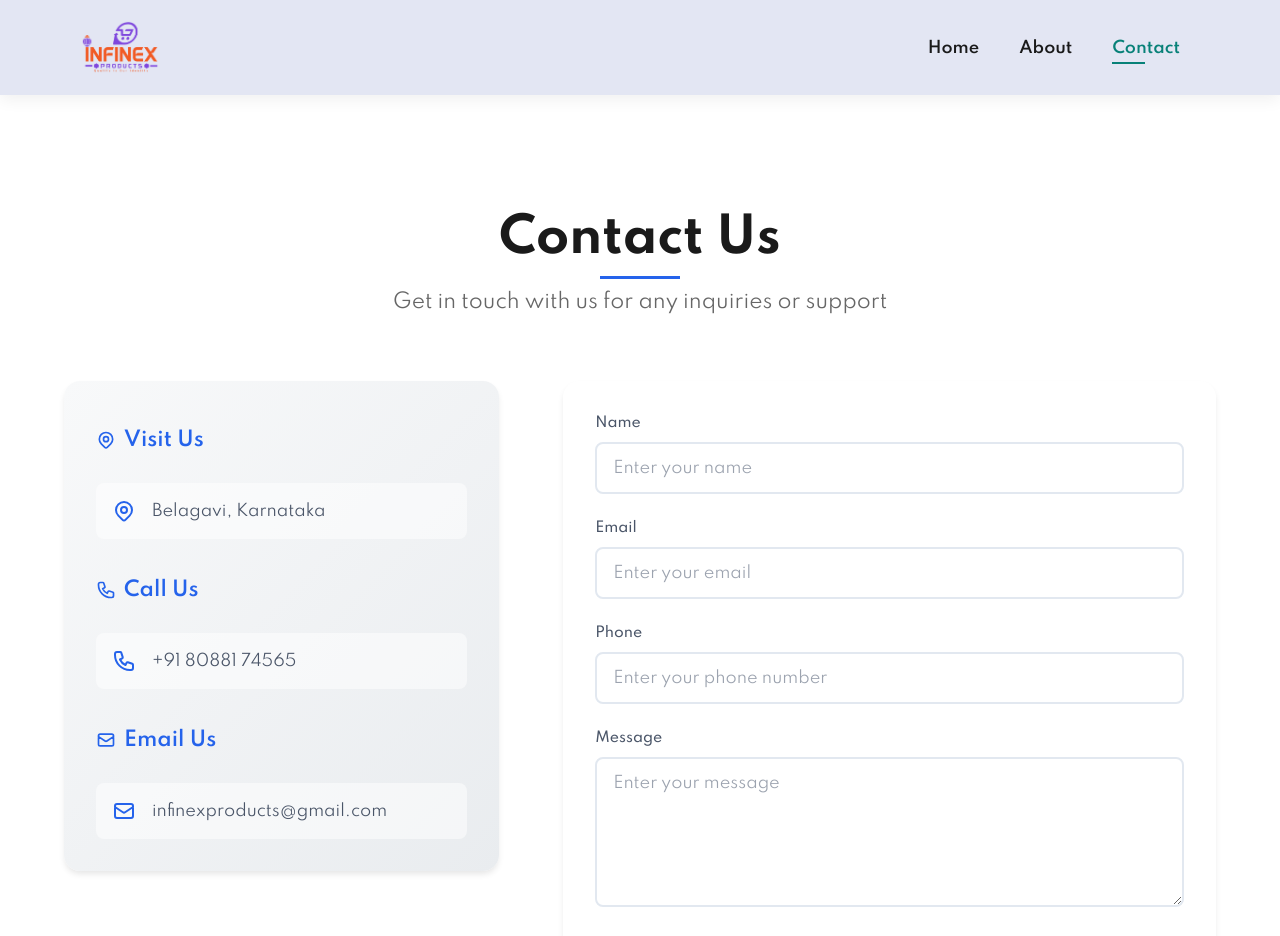
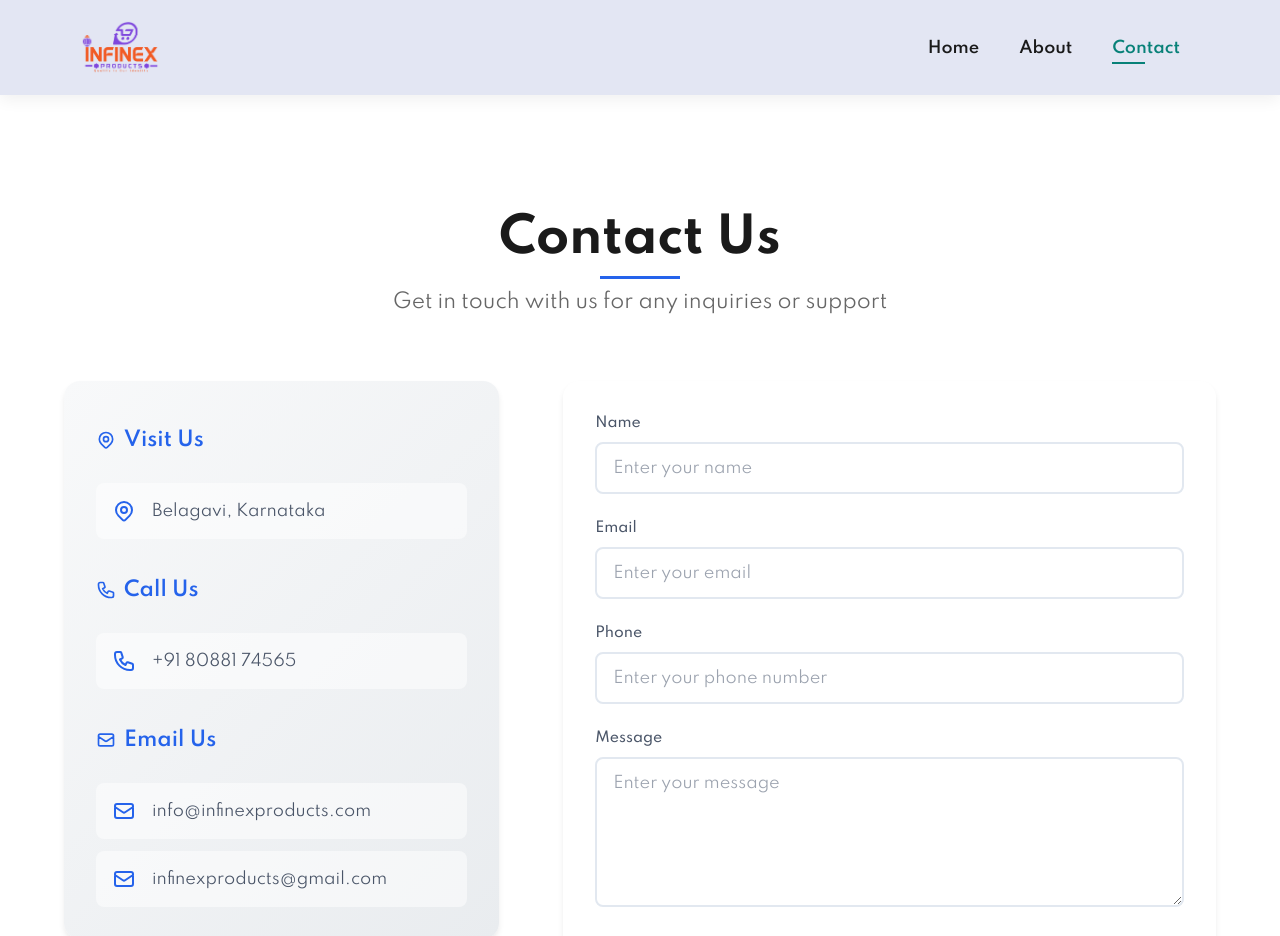
Before and after one commit to Vishal3kt/infinex-products, a React (Vite) app: page /contact in a window 1280 px wide. Shown: the top 936 px of the page. Built offline with nearby package versions, Linux system fonts and the light colour scheme; no server answers.

Commit message:
changes added

```diff
--- a/src/components/Contact.jsx
+++ b/src/components/Contact.jsx
@@ -19,7 +19,9 @@
 
     const handleSubmit = (e) => {
         e.preventDefault();
+        // Handle form submission here
         console.log('Form submitted:', formData);
+        // Reset form
         setFormData({
             name: '',
             email: '',
@@ -77,6 +79,12 @@
                             Email Us
                         </h2>
                         <a href="mailto:info@infinexproducts.com" className="contact-item">
+                            <svg className="contact-icon" viewBox="0 0 24 24" fill="none" stroke="currentColor">
+                                <path strokeLinecap="round" strokeLinejoin="round" strokeWidth={2} d="M3 8l7.89 5.26a2 2 0 002.22 0L21 8M5 19h14a2 2 0 002-2V7a2 2 0 00-2-2H5a2 2 0 00-2 2v10a2 2 0 002 2z" />
+                            </svg>
+                            <span>info@infinexproducts.com</span>
+                        </a>
+                        <a style={{ marginTop: '12px' }} href="mailto:info@infinexproducts.com" className="contact-item">
                             <svg className="contact-icon" viewBox="0 0 24 24" fill="none" stroke="currentColor">
                                 <path strokeLinecap="round" strokeLinejoin="round" strokeWidth={2} d="M3 8l7.89 5.26a2 2 0 002.22 0L21 8M5 19h14a2 2 0 002-2V7a2 2 0 00-2-2H5a2 2 0 00-2 2v10a2 2 0 002 2z" />
                             </svg>
```
